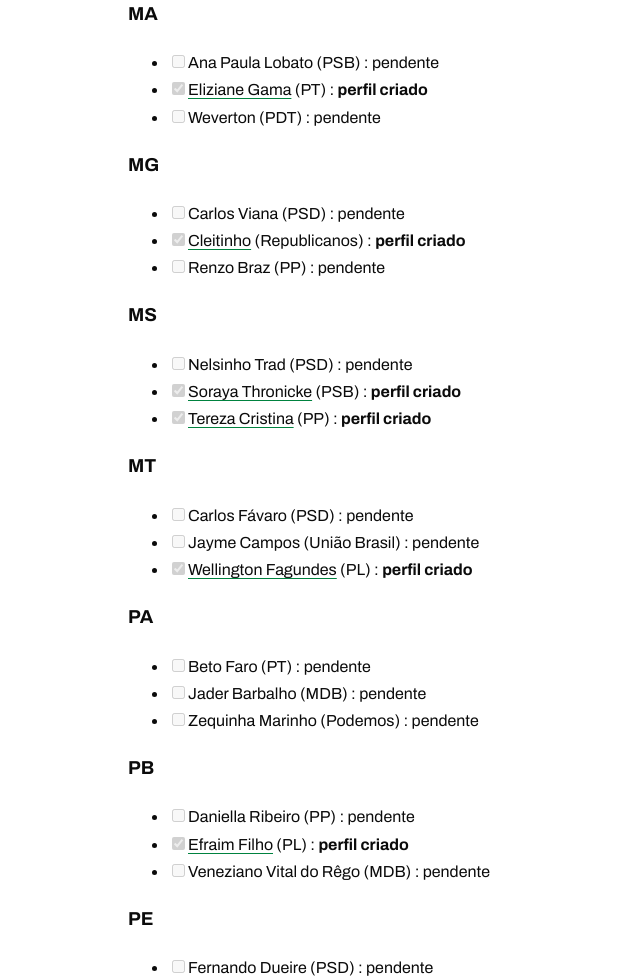
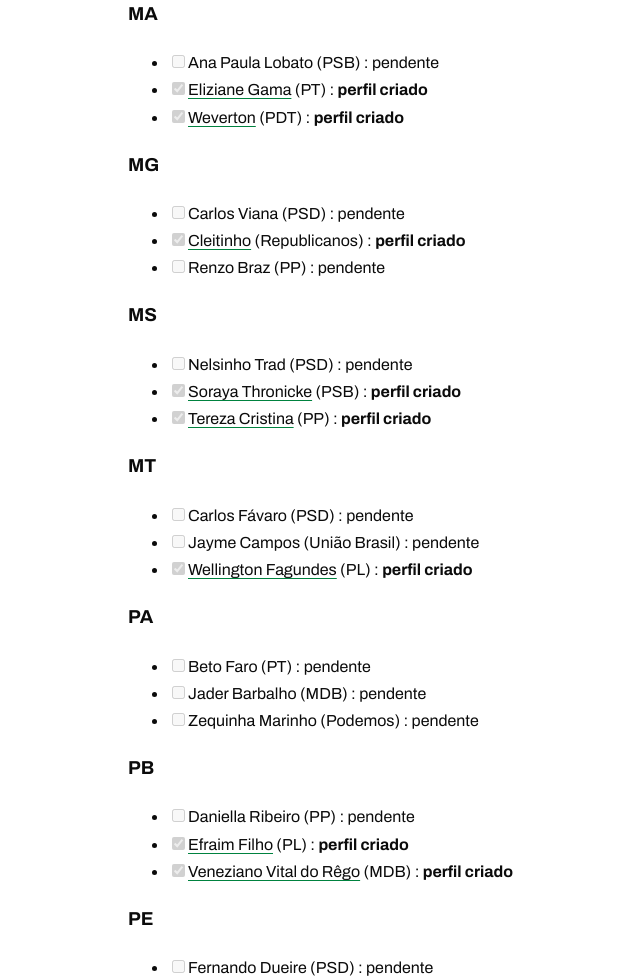
Before and after one commit to leorruas/senadores-deputados, a Jekyll site: the page built from parlamentares/senadores/ACOMPANHAMENTO.md, in a window 1280 px wide and 1400 px high, scrolled down 2229 px. Shown: the part 151-1129 px from the top of the window, without its empty margins (37-677 px from the left). Built offline with Jekyll 4.4.1, drawn with Linux system fonts in a browser that asks for light colours; some of the changed text lies outside the part shown.

Commit message:
docs: registra 31 fichas do Senado

```diff
--- a/parlamentares/senadores/ACOMPANHAMENTO.md
+++ b/parlamentares/senadores/ACOMPANHAMENTO.md
@@ -79,7 +79,7 @@
 
 - [ ] Ana Paula Lobato (PSB) : pendente
 - [x] [Eliziane Gama](https://github.com/leorruas/senadores-deputados/blob/main/parlamentares/senadores/eliziane-gama-pt-ma.md) (PT) : **perfil criado**
-- [ ] Weverton (PDT) : pendente
+- [x] [Weverton](https://github.com/leorruas/senadores-deputados/blob/main/parlamentares/senadores/weverton-pdt-ma.md) (PDT) : **perfil criado**
 
 ### MG
 
@@ -109,7 +109,7 @@
 
 - [ ] Daniella Ribeiro (PP) : pendente
 - [x] [Efraim Filho](https://github.com/leorruas/senadores-deputados/blob/main/parlamentares/senadores/efraim-filho-pl-pb.md) (PL) : **perfil criado**
-- [ ] Veneziano Vital do Rêgo (MDB) : pendente
+- [x] [Veneziano Vital do Rêgo](https://github.com/leorruas/senadores-deputados/blob/main/parlamentares/senadores/veneziano-vital-do-rego-mdb-pb.md) (MDB) : **perfil criado**
 
 ### PE
 
@@ -125,7 +125,7 @@
 
 ### PR
 
-- [ ] Flávio Arns (PSB) : pendente
+- [x] [Flávio Arns](https://github.com/leorruas/senadores-deputados/blob/main/parlamentares/senadores/flavio-arns-psb-pr.md) (PSB) : **perfil criado**
 - [x] [Oriovisto Guimarães](https://github.com/leorruas/senadores-deputados/blob/main/parlamentares/senadores/oriovisto-guimaraes-psdb-pr.md) (PSDB) : **perfil criado**
 - [x] [Sergio Moro](https://github.com/leorruas/senadores-deputados/blob/main/parlamentares/senadores/sergio-moro-pl-pr.md) (PL) : **perfil criado**
 
```
Also changed, not shown: other parts of parlamentares/senadores/ACOMPANHAMENTO.md (+5 -3 lines).
